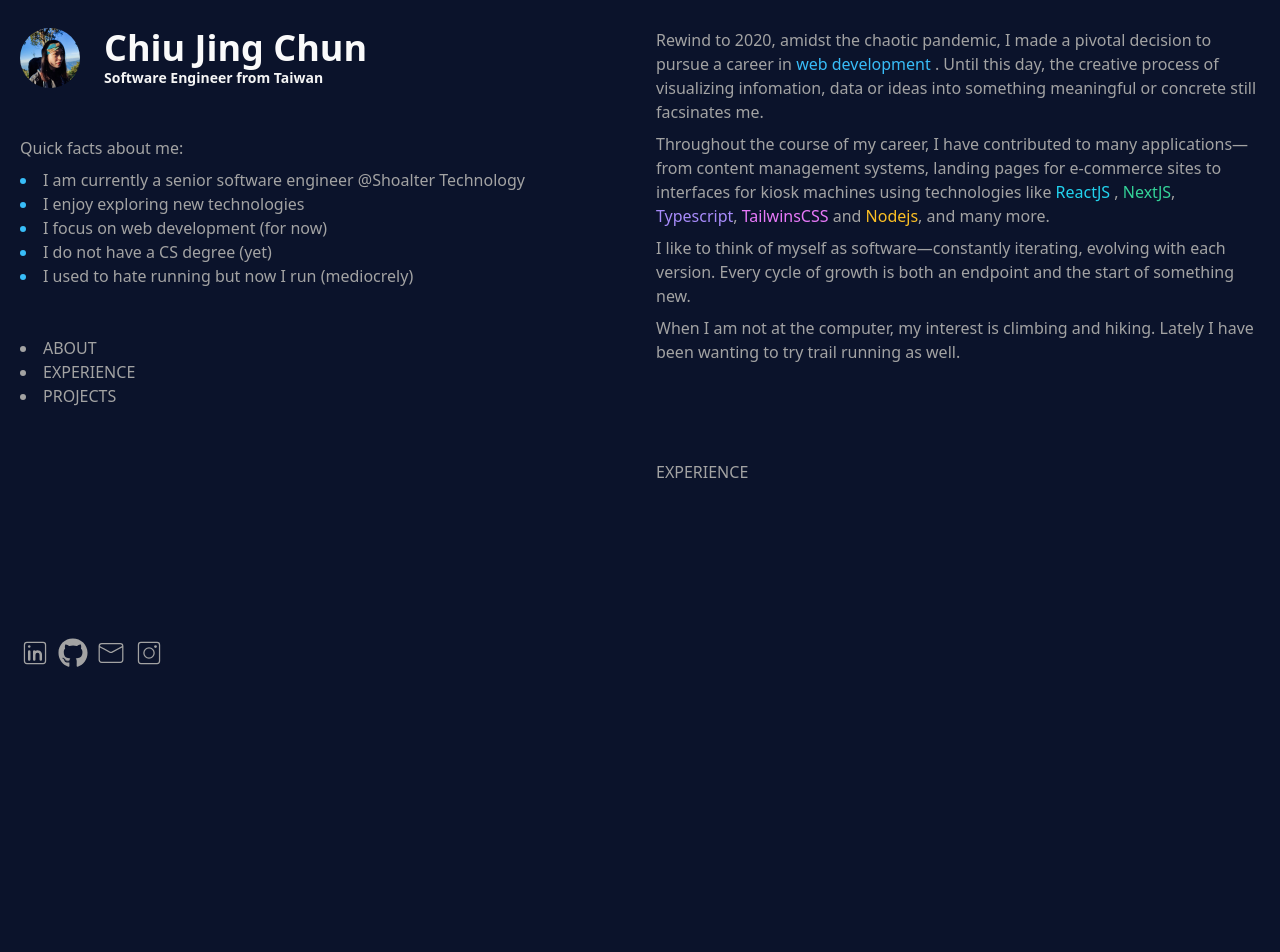
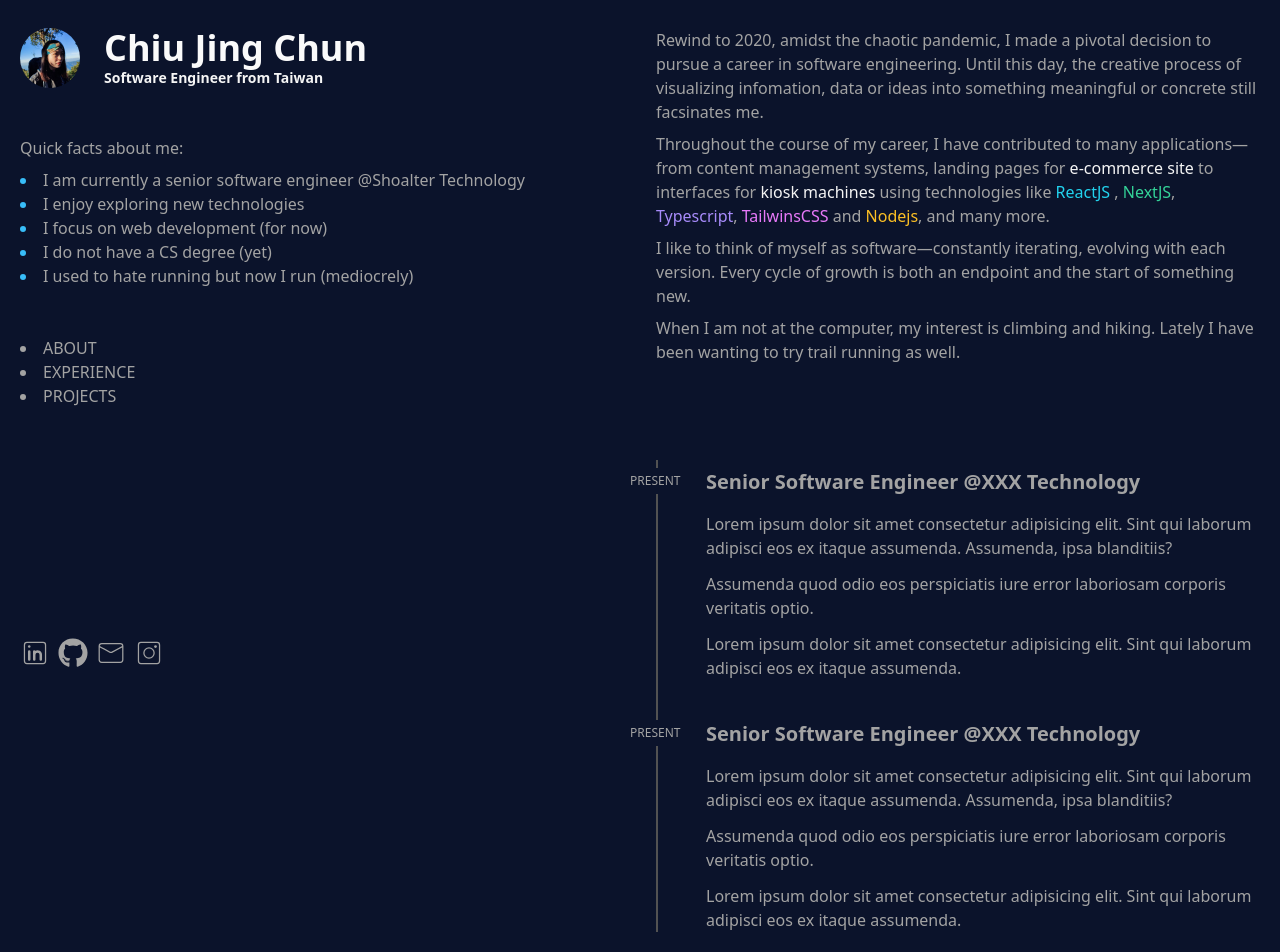
Before and after one commit to JCEleanor/chiujingchun, a Next.js app: page / in a window 1280 px wide. Shown: the part 100-1052 px from the top of the page. Built offline with nearby package versions, Linux system fonts and the light colour scheme.

Commit message:
fix: modify style

```diff
--- a/src/app/page.tsx
+++ b/src/app/page.tsx
@@ -11,7 +11,7 @@ export default function Home() {
     <div className="grid grid-cols-2 gap-8">
       <div
         // FIXME: position not sticky
-        className="my-20 flex flex-col justify-between sticky top-[8rem] h-[80vh]"
+        className="flex flex-col justify-between sticky top-[8rem] h-[80vh]"
         // style={{ borderRight: "1px solid rgb(128, 128, 128, .2)" }}
       >
         <header>
@@ -71,7 +71,7 @@ export default function Home() {
             </a>
           </nav>
         </header>
-        <div className=" flex gap-2 text-3xl items-center ">
+        <div className="flex gap-2 text-3xl items-center ">
           <a
             href="https://www.linkedin.com/in/jing-chun-chiu-4316b420b/"
             target="_blank"
@@ -146,20 +146,30 @@ export default function Home() {
       </div>
 
       <main className="pt-20">
-        <section id="ABOUT" className="scroll-mt-24">
+        <section id="ABOUT" className="scroll-mt-32">
           <p className="mb-2">
             Rewind to 2020, amidst the chaotic pandemic, I made a pivotal
-            decision to pursue a career in
-            <span className="text-sky-400"> web development </span>. Until this
-            day, the creative process of visualizing infomation, data or ideas
-            into something meaningful or concrete still facsinates me.
+            decision to pursue a career in software engineering. Until this day,
+            the creative process of visualizing infomation, data or ideas into
+            something meaningful or concrete still facsinates me.
           </p>
 
           <p className="mb-2">
             Throughout the course of my career, I have contributed to many
             applications—from content management systems, landing pages for
-            e-commerce sites to interfaces for kiosk machines using technologies
-            like<span className="text-cyan-400"> ReactJS </span>,
+            <a
+              className="text-neutral-100"
+              href="https://24h.pchome.com.tw/"
+              target="_blank"
+              rel="noreferrer"
+              title="PChome 24H"
+            >
+              &nbsp;e-commerce site&nbsp;
+            </a>
+            to interfaces for
+            <span className="text-neutral-100"> kiosk machines </span>using
+            technologies like
+            <span className="text-cyan-400"> ReactJS </span>,
             <span className="text-emerald-400"> NextJS</span>,
             <span className="text-violet-400"> Typescript</span>,
             <span className="text-fuchsia-400"> TailwinsCSS </span>and
@@ -177,10 +187,66 @@ export default function Home() {
           </p>
         </section>
 
-        <section className="h-[90vh] mt-24 scroll-mt-24" id="EXPERIENCE">
-          EXPERIENCE
+        <section
+          className="h-[90vh] mt-24 scroll-mt-32 relative"
+          id="EXPERIENCE"
+        >
+          <div className="border-l-2 border-neutral-600 pt-2 relative">
+            {/* Present Position */}
+            <div className="flex items-center ml-8 mb-10 relative">
+              <div className="absolute py-1 bg-[#0b132b] top-0 left-[-60px] text-[12px] w-[55px] break-words">
+                PRESENT
+              </div>
+              <div className="ml-4">
+                <h3 className="text-xl font-semibold">
+                  Senior Software Engineer @XXX Technology
+                </h3>
+                <div className="mt-4 space-y-3">
+                  <p>
+                    Lorem ipsum dolor sit amet consectetur adipisicing elit.
+                    Sint qui laborum adipisci eos ex itaque assumenda.
+                    Assumenda, ipsa blanditiis?
+                  </p>
+                  <p>
+                    Assumenda quod odio eos perspiciatis iure error laboriosam
+                    corporis veritatis optio.
+                  </p>
+                  <p>
+                    Lorem ipsum dolor sit amet consectetur adipisicing elit.
+                    Sint qui laborum adipisci eos ex itaque assumenda.
+                  </p>
+                </div>
+              </div>
+            </div>
+            <div className="flex items-center ml-8 mb-10 relative">
+              <div className="absolute py-1 bg-[#0b132b] top-0 left-[-60px] text-[12px] w-[55px] break-words">
+                PRESENT
+              </div>
+              <div className="ml-4">
+                <h3 className="text-xl font-semibold">
+                  Senior Software Engineer @XXX Technology
+                </h3>
+                <div className="mt-4 space-y-3">
+                  <p>
+                    Lorem ipsum dolor sit amet consectetur adipisicing elit.
+                    Sint qui laborum adipisci eos ex itaque assumenda.
+                    Assumenda, ipsa blanditiis?
+                  </p>
+                  <p>
+                    Assumenda quod odio eos perspiciatis iure error laboriosam
+                    corporis veritatis optio.
+                  </p>
+                  <p>
+                    Lorem ipsum dolor sit amet consectetur adipisicing elit.
+                    Sint qui laborum adipisci eos ex itaque assumenda.
+                  </p>
+                </div>
+              </div>
+            </div>
+          </div>
         </section>
-        <section className="h-[90vh] mt-24 scroll-mt-24" id="PROJECTS">
+
+        <section className="h-[90vh] mt-24 scroll-mt-32" id="PROJECTS">
           PROJECTS
         </section>
       </main>
```
